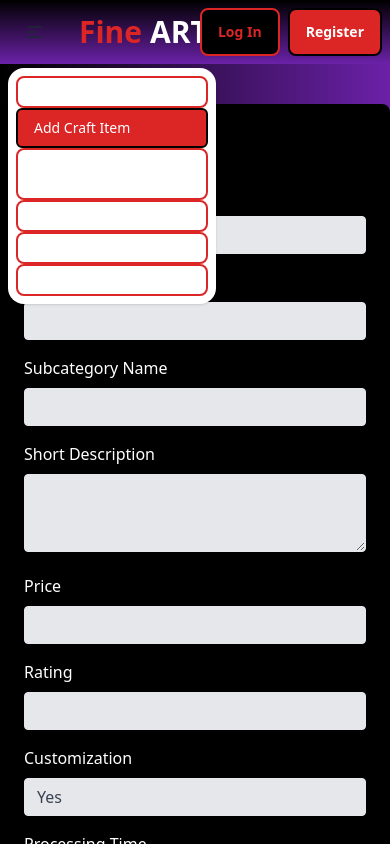
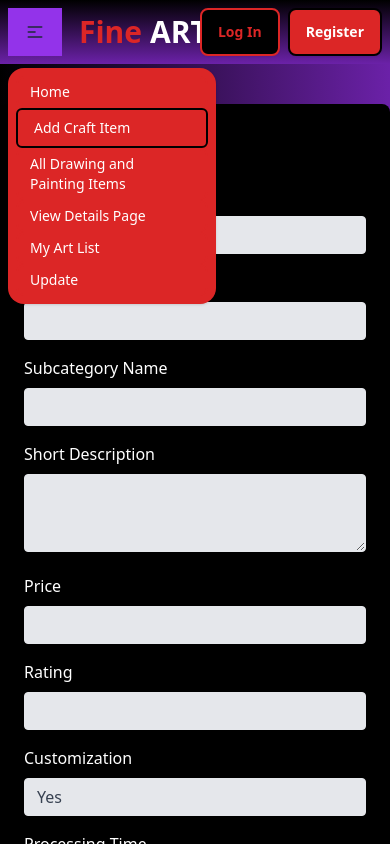
Before and after one commit to ziamnoun/Fine-Art, a React (Vite) app: page /AddCraftItem in a window 390 px wide. Both pictures are taken after a click on the button 35 px from the left and 32 px from the top of the page. Shown: the top 844 px of the page. Built offline with nearby package versions, Linux system fonts and the light colour scheme.

Commit message:
update id founf

```diff
--- a/src/assets/Home/Home.jsx
+++ b/src/assets/Home/Home.jsx
@@ -1,6 +1,6 @@
 import React from 'react';
 import Banner from '../Banner/Banner';
-import { useLoaderData } from 'react-router-dom';
+import { NavLink, useLoaderData } from 'react-router-dom';
 
 const Home = () => {
   const AllCraftItem=useLoaderData();
@@ -22,7 +22,7 @@ const Home = () => {
 
 
 
-          <div className="div mt-10 grid md:grid-cols-3 grid-cols-1 gap-3 mx-auto md:w-[80%]">
+          <div className="div mt-10 grid md:grid-cols-2 lg:grid-cols-3 grid-cols-1 gap-3 mx-auto md:w-[80%]">
          {
           AllCraftItem.map(item=>(
             <div className="card w-96 glass bg-black text-white">
@@ -34,6 +34,7 @@ const Home = () => {
               <p><strong>Rating:</strong>{item.rating}</p>
               <div className="card-actions justify-end">
                 <button className="btn btn-primary bg-red-600">View Details</button>
+               <NavLink to={`/Update/${item._id}`}> <button className="btn btn-primary bg-red-600">Update Craft</button></NavLink>
               </div>
             </div>
           </div>
--- a/src/assets/NAVBAR/Navbar.jsx
+++ b/src/assets/NAVBAR/Navbar.jsx
@@ -22,11 +22,11 @@ const Navbar = () => {
     return (
         <div className="navbar bg-gradient-to-b from-black to-purple-800">
         <div className="navbar-start">
-          <div className="dropdown">
+          <div className="dropdown bg-purple-600">
             <div tabIndex={0} role="button" className="btn btn-ghost lg:hidden">
               <svg xmlns="http://www.w3.org/2000/svg" className="h-5 w-5" fill="none" viewBox="0 0 24 24" stroke="currentColor"><path strokeLinecap="round" strokeLinejoin="round" strokeWidth="2" d="M4 6h16M4 12h8m-8 6h16" /></svg>
             </div>
-            <ul tabIndex={0} className="menu menu-sm dropdown-content mt-3 z-[1] p-2 shadow bg-base-100 rounded-box w-52">
+            <ul tabIndex={0} className="menu menu-sm dropdown-content mt-3 z-[4] p-2 shadow  rounded-box w-52 bg-red-600">
             {links}
             </ul>
           </div>
--- a/src/main.jsx
+++ b/src/main.jsx
@@ -44,8 +44,10 @@ element: <LogIn></LogIn>
 { path:"/Register",
 element: <Register></Register>
 },
-{ path:"/Update",
-element: <Update></Update>
+{ path:"/Update/:id",
+element: <Update></Update>,
+loader:({params})=>fetch(`http://localhost:5000/data/${params.id}`)
+
 },
 
 
```
